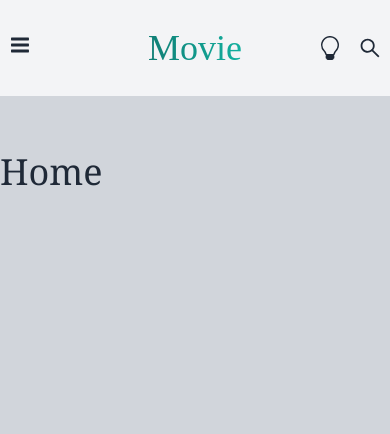
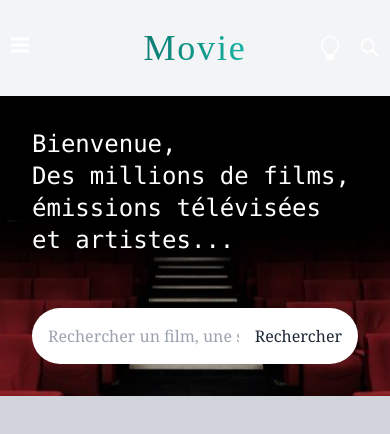
Before and after one commit to RaphGenius/Movies, a React (Vite) app: page / in a window 390 px wide. Shown: the top 434 px of the page. Built offline with nearby package versions, Linux system fonts and the light colour scheme; a web font is replaced by a local one.

Commit message:
Ajout de la hero section avec searchbar, responsive

```diff
--- a/src/components/Search/SearchBar.tsx
+++ b/src/components/Search/SearchBar.tsx
@@ -1,13 +1,18 @@
-function SearchBar() {
+type Props = {
+  InputButton?: JSX.Element;
+};
+
+function SearchBar({ InputButton }: Props) {
   return (
-    <form className="py-4 w-full" action="">
-      <label htmlFor="search">
+    <form className="py-4 w-full flex justify-between  ">
+      <label className="flex-1  mr-4 " htmlFor="search">
         <input
-          className="w-full "
+          className="w-full flex-1  "
           placeholder="Rechercher un film, une série, un artiste..."
           id="search"
         />
       </label>
+      {InputButton}
     </form>
   );
 }
--- /dev/null
+++ b/src/components/Search/ValidationButton.tsx
@@ -0,0 +1,5 @@
+function ValidationButton() {
+  return <button className="  ">Rechercher</button>;
+}
+
+export default ValidationButton;
--- /dev/null
+++ b/src/layout/Hero/HeroSection.tsx
@@ -0,0 +1,19 @@
+import HeroSearchbar from "./components/HeroSearchbar";
+function HeroSection() {
+  return (
+    <section
+      className=" h-[300px] bg-hero-image   bg-center
+     overflow-x-hidden z-20  "
+    >
+      <div className="w-full h-full p-8 flex flex-col justify-between  ">
+        <div className="text-white font-mono text-2xl ">
+          <h2>Bienvenue,</h2>
+          <h2>Des millions de films, émissions télévisées et artistes...</h2>
+        </div>
+        <HeroSearchbar />
+      </div>
+    </section>
+  );
+}
+
+export default HeroSection;
--- /dev/null
+++ b/src/layout/Hero/components/HeroSearchbar.tsx
@@ -0,0 +1,12 @@
+import SearchBar from "../../../components/Search/SearchBar";
+import ValidationButton from "../../../components/Search/ValidationButton";
+
+function HeroSearchbar() {
+  return (
+    <div className="flex max-w-screen-xl mx-auto w-full  bg-white items-center px-4 rounded-full">
+      <SearchBar InputButton={<ValidationButton />} />
+    </div>
+  );
+}
+
+export default HeroSearchbar;
--- a/src/layout/navbar/Navbar.tsx
+++ b/src/layout/navbar/Navbar.tsx
@@ -15,7 +15,6 @@ function Navbar() {
   const { visible, setVisible } = useContext(
     SearchbarContext
   ) as SearchbarContextType;
-  // const [visible, setVisible] = useState(true);
   const [isSideBarOpen, setIsSideBarOpen] = useState(false);
 
   const toggleSideBar = () => setIsSideBarOpen((prev) => !prev);
@@ -24,7 +23,7 @@ function Navbar() {
   const handleScroll = () => {
     const currentScrollPos = window.scrollY;
 
-    if (currentScrollPos > prevScrollPos) {
+    if (currentScrollPos > prevScrollPos && currentScrollPos > 96) {
       setVisible(false);
     } else {
       setVisible(true);
@@ -41,7 +40,7 @@ function Navbar() {
 
   return (
     <nav
-      className={`   transition-transform origin-top duration-300
+      className={` bg-blue-900 text-white  transition-transform origin-top duration-300
        w-full sticky top-0 ${
          visible ? " scale-y-100  " : "scale-y-0 "
        } px-2 lg:px-8
--- a/src/layout/navbar/components/Desktop/DropDown.tsx
+++ b/src/layout/navbar/components/Desktop/DropDown.tsx
@@ -6,9 +6,9 @@ type Props = {
 
 function DropDown({ show }: Props) {
   return (
-    <div className="relative  h-full  group group   ">
+    <div className="relative z-[1000]  h-full  group group   ">
       <button className="text-2xl   group">{show.title} </button>
-      <ul className=" absolute z-50 flex py-4 px-4 w-64 scale-0 group-hover:scale-100 transition origin-top-left rounded  bg-gray-700 text-white  flex-col gap-2">
+      <ul className=" absolute  flex py-4 px-4 w-64 scale-0 group-hover:scale-100 transition origin-top-left rounded  bg-gray-700 text-white  flex-col gap-2">
         {show.categories.map((category, index) => (
           <li className="cursor-pointer " key={index}>
             {category}{" "}
--- a/src/layout/navbar/components/Mobile/Sidebar.tsx
+++ b/src/layout/navbar/components/Mobile/Sidebar.tsx
@@ -15,7 +15,8 @@ function Sidebar({ isSideBarOpen }: { isSideBarOpen: boolean }) {
   if (isSideBarOpen) setSearchBarVisible(false);
   return (
     <aside
-      className={`absolute w-full ${visible}  transition-all top-[96px] h-screen z-50 bottom-0  right-0 bg-yellow-500 `}
+      className={`absolute w-full ${visible} duration-300  transition-all
+       top-[96px] h-screen z-50 bottom-0  right-0 bg-teal-200 `}
     >
       <div className="w-full  h-full p-4">
         {navdata.map((el, index) => (
--- a/src/layout/navbar/components/SearchNavbar.tsx
+++ b/src/layout/navbar/components/SearchNavbar.tsx
@@ -11,13 +11,13 @@ function SearchNavbar() {
     SearchbarContext
   ) as SearchbarContextType;
   const SearchBarPosition = visible ? "top-[96px]  " : "top-0 ";
-  const searchBarDisplay = searchBarVisible ? "scale-y-100" : "scale-y-0";
+  const searchBarDisplay = searchBarVisible ? "block" : "hidden";
 
   const toggleSearchBarVisible = () => setSearchBarVisible(!searchBarVisible);
 
   return (
     <div
-      className={`bg-white px-2 lg:px-8 transition-all -z-0 duration-300 origin-top flex sticky items-center ${SearchBarPosition} ${searchBarDisplay} `}
+      className={`bg-white px-2 lg:px-8 transition-all  duration-300 origin-top flex sticky items-center ${SearchBarPosition} ${searchBarDisplay} `}
     >
       <SearchBar />
       <button onClick={toggleSearchBarVisible}>
--- a/src/layout/navbar/components/TItle.tsx
+++ b/src/layout/navbar/components/TItle.tsx
@@ -7,7 +7,7 @@ function Title({ title }: TitleProps) {
   return (
     <Link to={"/"}>
       <h1
-        className={` text-center gradientText font-special lg:text-6xl text-4xl    `}
+        className={` text-center gradientText font-special tracking-wider lg:text-6xl  text-4xl    `}
       >
         {title}
       </h1>
--- a/src/pages/Home.tsx
+++ b/src/pages/Home.tsx
@@ -1,7 +1,9 @@
+import HeroSection from "../layout/Hero/HeroSection";
+
 export default function Home() {
   return (
-    <div className="min-h-[200vh]  ">
-      <h1 className="text-4xl">Home</h1>{" "}
-    </div>
+    <main className="min-h-[200vh]  ">
+      <HeroSection />
+    </main>
   );
 }
--- a/tailwind.config.js
+++ b/tailwind.config.js
@@ -13,6 +13,9 @@ export default {
       fontFamily: {
         special: "'Cherry Bomb One', cursive",
       },
+      backgroundImage: {
+        "hero-image": "url(./assets/bg-hero.jpg)  ",
+      },
     },
   },
   plugins: [],
```
Also changed, not shown: src/assets/bg-hero.jpg (added).
